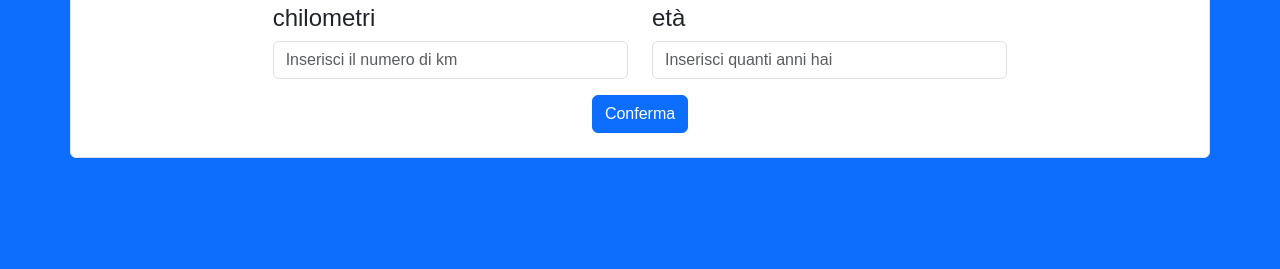
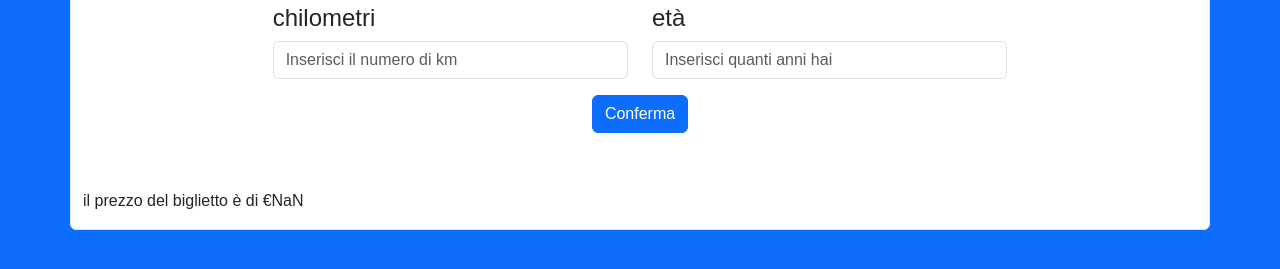
Before and after one commit to Beniamino-Soccio/js-biglietto-treno-form, a plain HTML site: page index.html in a window 1280 px wide. Both pictures are taken after a click on the button "Conferma". Shown: the part 165-434 px from the top of the page. Drawn offline with nearby package versions, Linux system fonts and the light colour scheme.

Commit message:
stampato il prezzo del ticket in pagina

```diff
--- a/index.html
+++ b/index.html
@@ -34,6 +34,18 @@
                 </div>
             </div>
         </form>
+
+        <div class="row mt-4">
+            <div class="col3">
+                <p id="age-ticket"></p>
+            </div>
+            <div class="col3">
+                <p id="km-ticket"></p>
+            </div>
+            <div class="col6">
+                <p id="price-ticket"></p>
+            </div>
+        </div>
     </div>
 
 
--- a/js/script.js
+++ b/js/script.js
@@ -18,15 +18,21 @@ console.log('JS OK')
 //fase di preparazione
 const priceKm = 0.21;
 let discount = null;
-const message = 'il prezzo base del biglietto è di €';
+const message = 'il prezzo del biglietto è di €';
 
 const button = document.getElementById('confirm');
 console.log('bottone conferma', typeof button);
 
 const kmField = document.getElementById('user-km');
 console.log(kmField);
+
 const ageField = document.getElementById('user-age');
 console.log(ageField);
+
+const priceTicketElement = document.getElementById('price-ticket');
+console.log(priceTicketElement);
+
+
 
 button.addEventListener('click', function(){
     //recupero i valori dall'input
@@ -46,6 +52,8 @@ button.addEventListener('click', function(){
         finalPrice *= 0.8;
     }
 
-    //stampo il costo del biglietto in console
+    //stampo il costo del biglietto in console e in pagina
     console.log(message + finalPrice.toFixed(2));
+    priceTicketElement.innerText = message + finalPrice.toFixed(2);
+
 })
```
